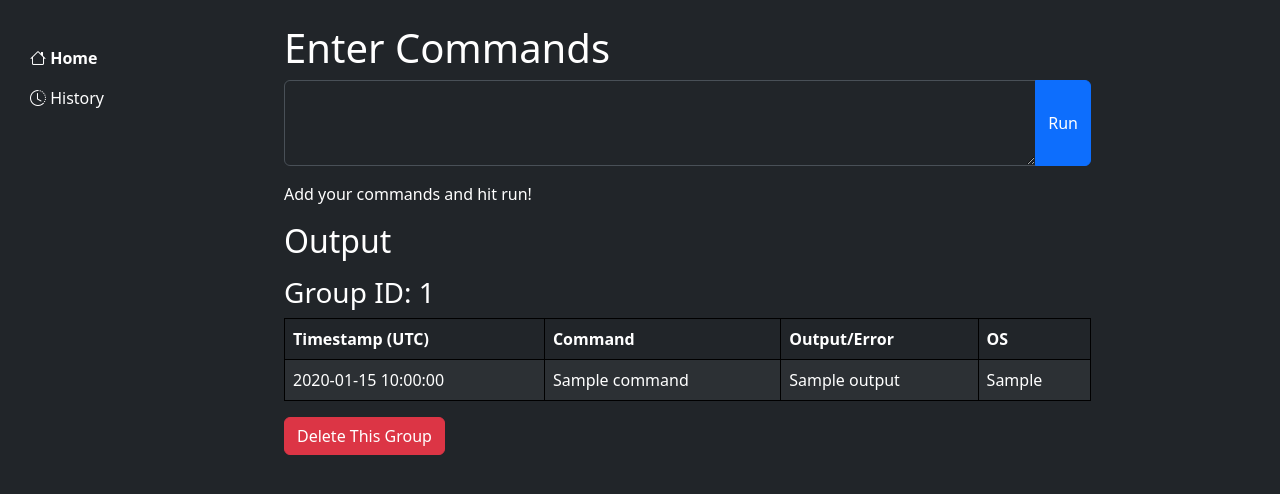
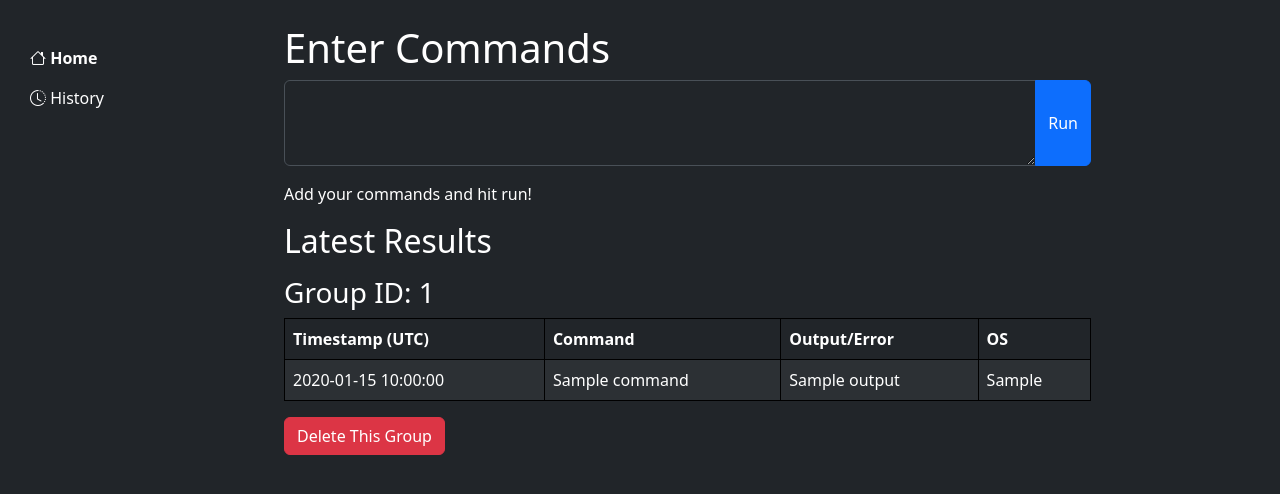
Before and after one commit to the2dl/SSDT, a Flask app: template templates/index.html in a window 1280 px wide. Shown: the top 494 px of the page. Run offline with Flask 3, Linux system fonts and the light colour scheme; the template is opened without the code that fills it: most values are stand-ins (such as "Sample title", 1, 10 or a date in 2020); some libraries are stand-ins or nearby versions.

Commit message:
Update index.html

```diff
--- a/templates/index.html
+++ b/templates/index.html
@@ -36,7 +36,7 @@
                     <p class="mt-3">Add your commands and hit run!</p>
 
                     {% if table_data %}
-                    <h2 class="mt-3">Output</h2>
+                    <h2 class="mt-3">Latest Results</h2>
                     {% for group in table_data %}
                         <div class="mt-3 mb-3">
                             <h3>Group ID: {{ group[0].group_id }}</h3> <table class="table table-striped table-dark table-hover">
```
